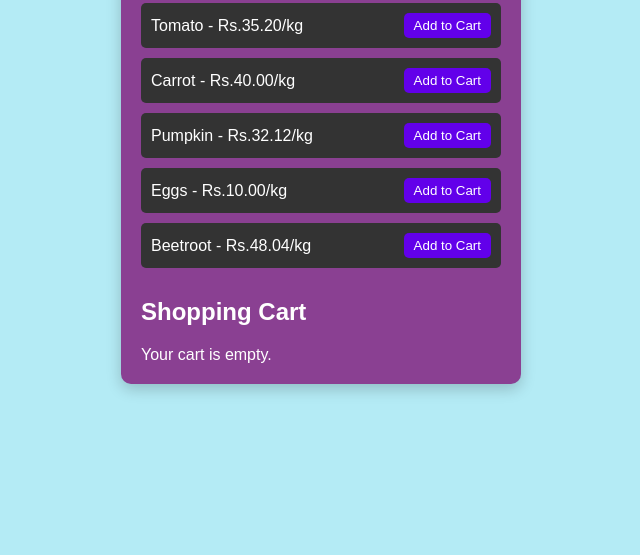
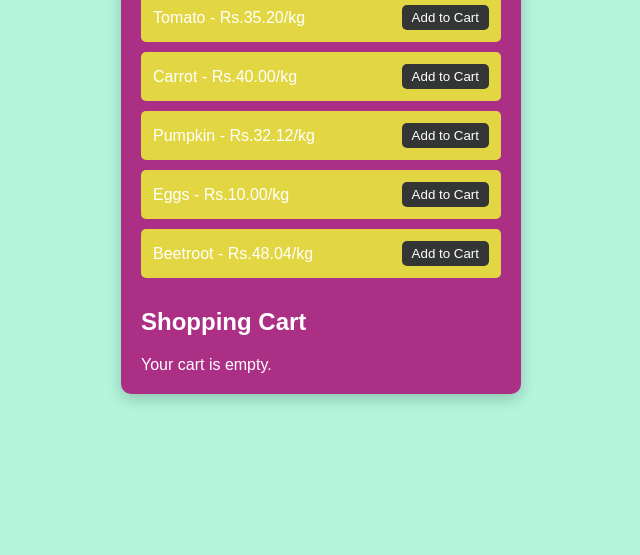
Before and after one commit to aswani-ka/Simple-E-Commerce, a plain HTML site: page index.html in a window 1280 px wide. Shown: the part 245-800 px from the top of the page, without its empty margins (319-959 px from the left). Drawn offline with Linux system fonts and the light colour scheme.

Commit message:
Change background and div colours add styles to Add to cart button

```diff
--- a/styles.css
+++ b/styles.css
@@ -7,7 +7,7 @@
 
 body {
   font-family: Arial, sans-serif;
-  background-color: #b4ebf5;
+  background-color: #b4f5dc;
   color: #ffffff;
   display: flex;
   justify-content: center;
@@ -18,7 +18,7 @@ body {
 .container {
   width: 400px;
   padding: 20px;
-  background-color: #8a4092;
+  background-color: #ac2f86;
   border-radius: 10px;
   box-shadow: 0 5px 15px rgba(0, 0, 0, 0.2);
 }
@@ -33,8 +33,8 @@ h2 {
 }
 
 .product {
-  background-color: #333333;
-  padding: 10px;
+  background-color: #e2d743;
+  padding: 12px;
   margin-bottom: 10px;
   display: flex;
   justify-content: space-between;
@@ -43,7 +43,7 @@ h2 {
 }
 
 .product button {
-  background-color: #6200ea;
+  background-color: #343535;
   border: none;
   padding: 5px 10px;
   color: #fff;
@@ -53,7 +53,7 @@ h2 {
 }
 
 .product button:hover {
-  background-color: #3700b3;
+  background-color: #0f0f0f;
 }
 
 .removebtn {
```
